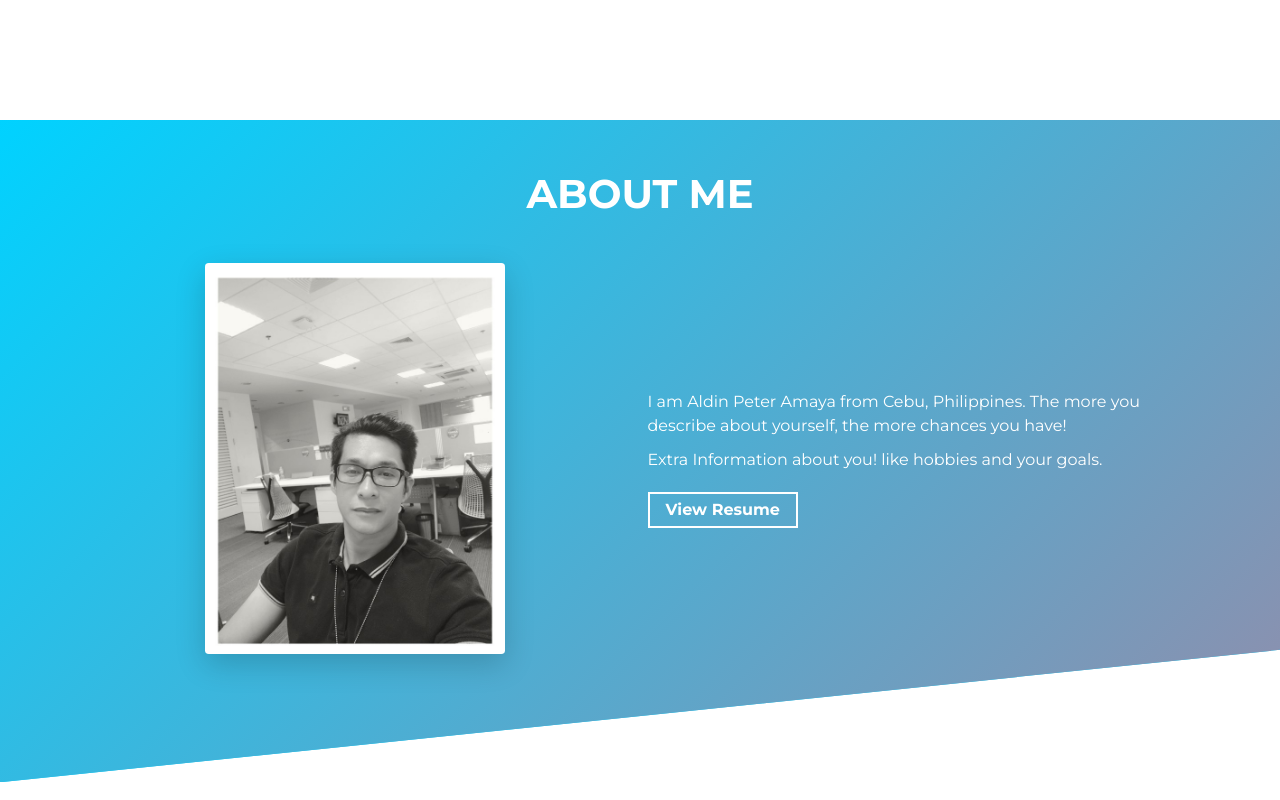
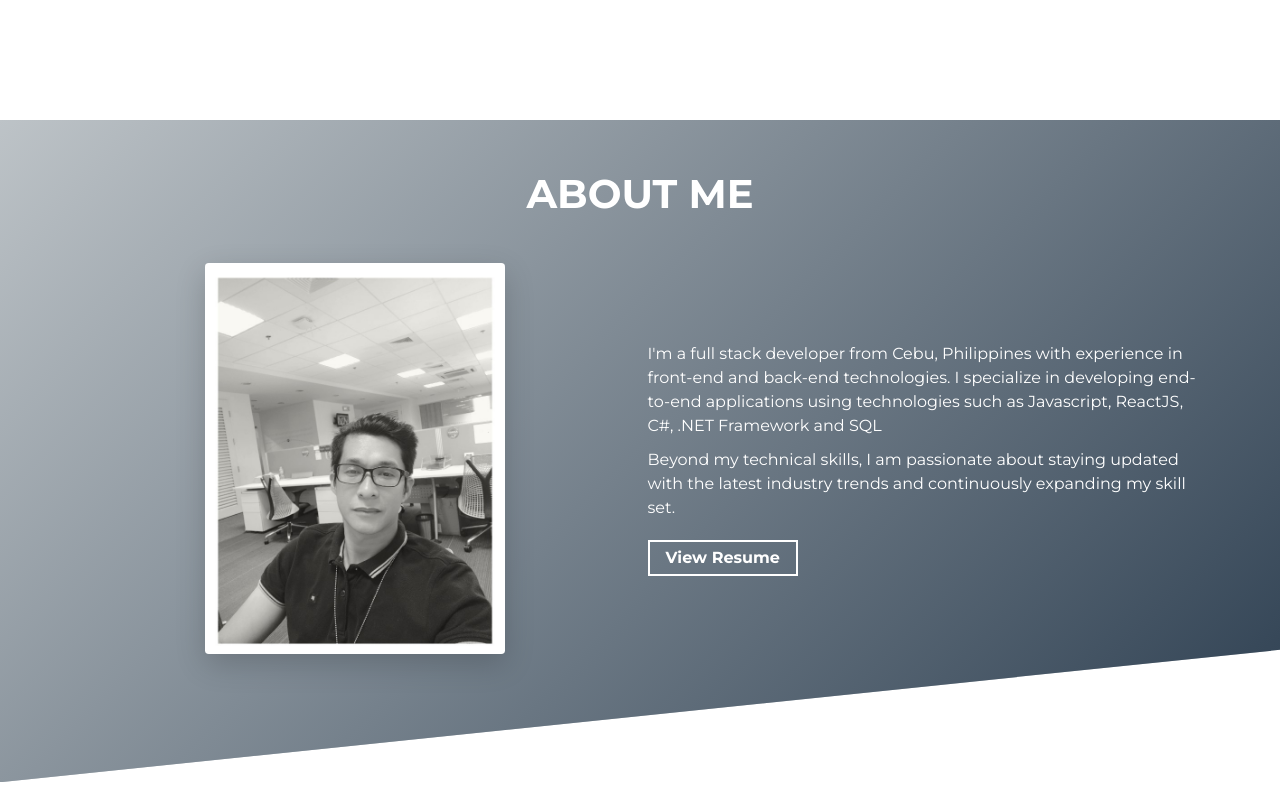
Before and after one commit to aldindev/aldindev.github.io, a website built with Parcel: page src/index.html in a window 1280 px wide. Shown: the part 680-1480 px from the top of the page. Built offline with nearby package versions, Linux system fonts and the light colour scheme.

Commit message:
Updated About Me section

```diff
--- a/src/index.html
+++ b/src/index.html
@@ -68,11 +68,10 @@
           <div class="col-md-6 col-sm-12">
             <div class="about-wrapper__info load-hidden">
               <p class="about-wrapper__info-text">
-                I am Aldin Peter Amaya from Cebu, Philippines. The more you
-                describe about yourself, the more chances you have!
+                I'm a full stack developer from Cebu, Philippines with experience in front-end and back-end technologies. I specialize in developing end-to-end applications using technologies such as Javascript, ReactJS, C#, .NET Framework and SQL
               </p>
               <p class="about-wrapper__info-text">
-                Extra Information about you! like hobbies and your goals.
+                Beyond my technical skills, I am passionate about staying updated with the latest industry trends and continuously expanding my skill set.
               </p>
               <span class="d-flex mt-3">
                 <a
--- a/src/sass/abstracts/_variables.scss
+++ b/src/sass/abstracts/_variables.scss
@@ -1,6 +1,6 @@
 // COLORS
-$primary-color: #00d2ff;
-$secondary-color: #928dab;
+$primary-color: #bdc3c7;
+$secondary-color: #2c3e50;
 
 $white-color: #fff;
 
```
